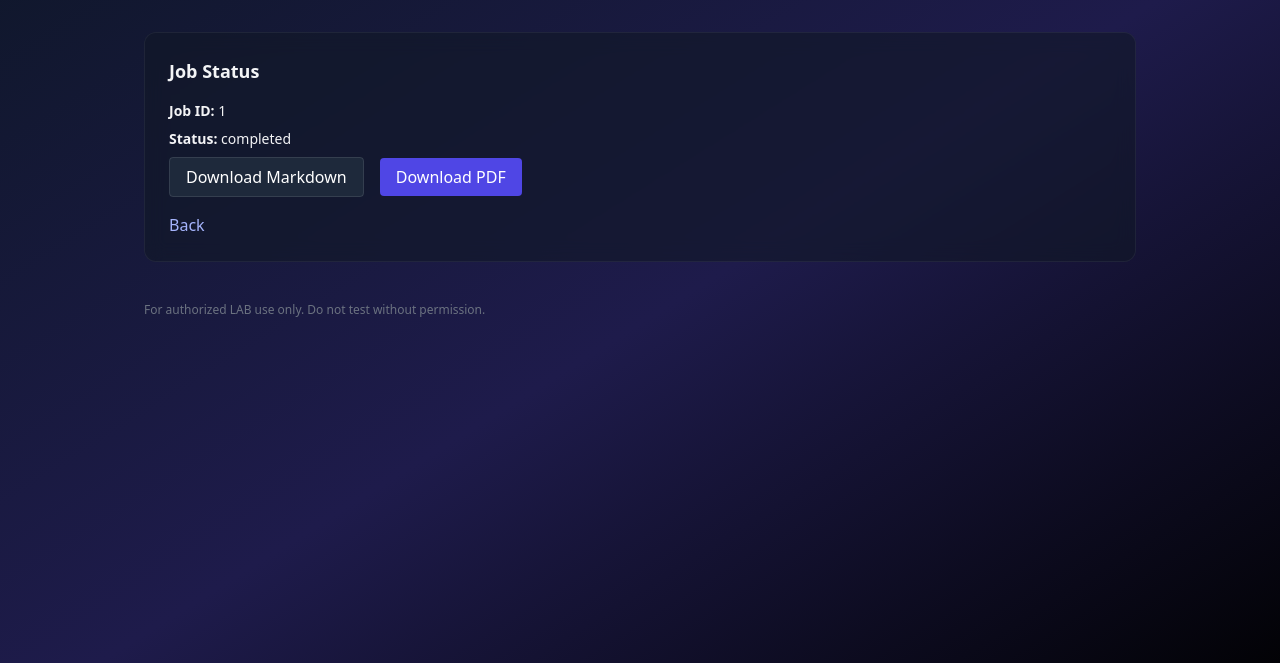
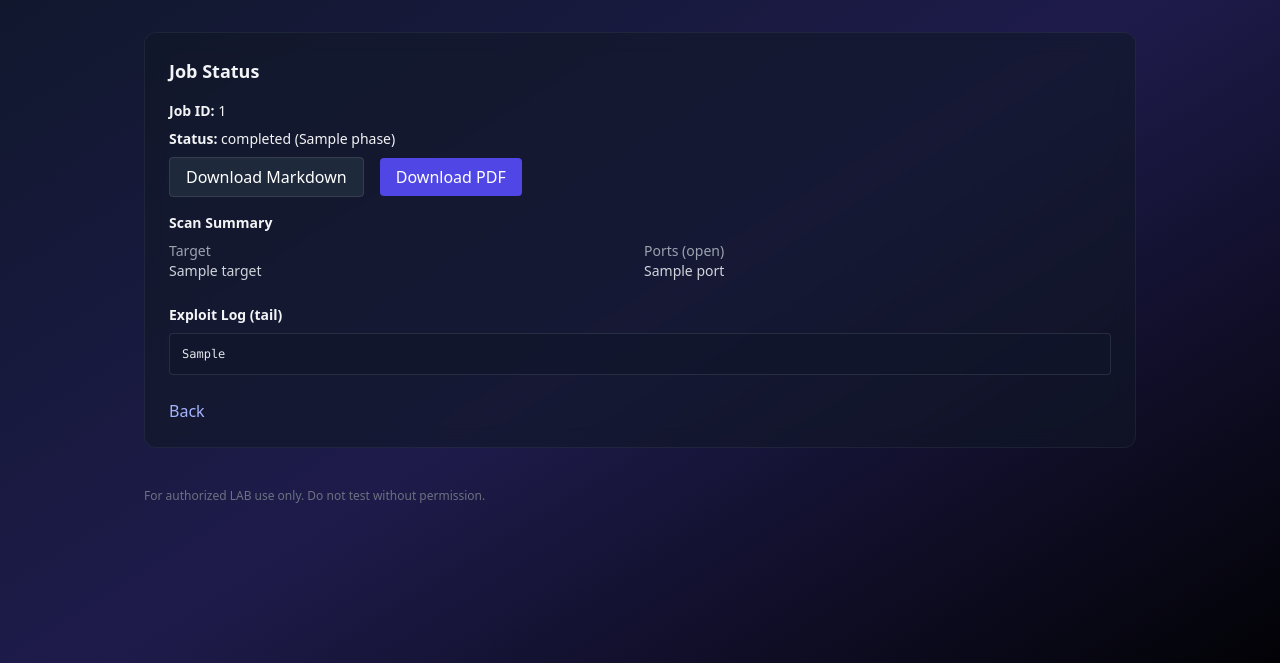
Before and after one commit to d01ki/BreachPilot, a Flask app: template templates/status.html in a window 1280 px wide. Shown: the part 76-739 px from the top of the page. Run offline with Flask 3, Linux system fonts and the light colour scheme; the template is opened without the code that fills it: most values are stand-ins (such as "Sample title", 1, 10 or a date in 2020); some libraries are stand-ins or nearby versions.

Commit message:
docs: add AGENTS.md progress; UI status shows phase, scan summary, exploit log tail; job phases tracked

```diff
--- a/app.py
+++ b/app.py
@@ -22,17 +22,40 @@ def run_job(job_id: str, target: str, use_authorize: bool):
         work_dir.mkdir(exist_ok=True)
         artifacts = {}
 
+        # Phase: Scan
+        jobs[job_id] = {"status": "running", "phase": "scan"}
         scan_json = run_scan(target, work_dir)
         artifacts["scan_json"] = str(scan_json)
+        try:
+            import json as _json
+            jobs[job_id]["scan"] = _json.loads(Path(scan_json).read_text())
+        except Exception:
+            jobs[job_id]["scan"] = {"target": target}
 
+        # Phase: PoC Retrieval
+        jobs[job_id]["phase"] = "poc"
         poc_info = fetch_poc(scan_json, work_dir)
         artifacts["poc"] = poc_info
+        jobs[job_id]["poc"] = poc_info
 
+        # Phase: Exploit
+        jobs[job_id]["phase"] = "exploit"
         exploit_log = run_exploit(target, poc_info, work_dir, authorize=use_authorize)
         artifacts["exploit_log"] = str(exploit_log)
+        try:
+            jobs[job_id]["exploit_log_tail"] = Path(exploit_log).read_text()[-800:]
+        except Exception:
+            jobs[job_id]["exploit_log_tail"] = ""
 
+        # Phase: Report
+        jobs[job_id]["phase"] = "report"
         report_md, report_pdf = generate_report(target, artifacts, work_dir)
-        jobs[job_id] = {"status": "completed", "report_md": str(report_md), "report_pdf": str(report_pdf), "artifacts": artifacts}
+        jobs[job_id].update({
+            "status": "completed",
+            "report_md": str(report_md),
+            "report_pdf": str(report_pdf),
+            "artifacts": artifacts
+        })
     except Exception as e:
         jobs[job_id] = {"status": "failed", "error": str(e)}
 
--- a/templates/status.html
+++ b/templates/status.html
@@ -4,7 +4,7 @@
 <section class="glass card rounded-xl p-6">
   <h2 class="text-lg font-semibold mb-4">Job Status</h2>
   <p class="mb-2 text-sm"><span class="font-semibold">Job ID:</span> {{ job_id }}</p>
-  <p class="mb-4 text-sm"><span class="font-semibold">Status:</span> {{ status }}</p>
+  <p class="mb-4 text-sm"><span class="font-semibold">Status:</span> {{ status }}{% if job and job.phase %} ({{ job.phase }}){% endif %}</p>
 
   {% if job and job.status == 'completed' %}
     <div class="space-x-3">
@@ -17,6 +17,38 @@
     <p class="text-sm text-gray-300">Running... refresh this page.</p>
   {% endif %}
 
+  {% if job and job.scan %}
+    <div class="mt-6">
+      <h3 class="text-sm font-semibold mb-2">Scan Summary</h3>
+      <div class="grid grid-cols-2 gap-2 text-sm text-gray-300">
+        <div>
+          <div class="text-gray-400">Target</div>
+          <div>{{ job.scan.target }}</div>
+        </div>
+        <div>
+          <div class="text-gray-400">Ports (open)</div>
+          <div>
+            {% set open_ports = [] %}
+            {% for p in job.scan.ports %}
+              {% if p.state == 'open' %}{% set _ = open_ports.append(p.port) %}{% endif %}
+            {% endfor %}
+            {{ open_ports|join(', ') if open_ports else 'none' }}
+          </div>
+        </div>
+      </div>
+      {% if job.scan.inferences and job.scan.inferences.possible_domain_controller %}
+        <div class="mt-2 text-xs text-indigo-300">Inference: Possible Domain Controller</div>
+      {% endif %}
+    </div>
+  {% endif %}
+
+  {% if job and job.exploit_log_tail %}
+    <div class="mt-6">
+      <h3 class="text-sm font-semibold mb-2">Exploit Log (tail)</h3>
+      <pre class="bg-slate-900/60 border border-white/10 p-3 rounded text-gray-200 text-xs overflow-auto max-h-56">{{ job.exploit_log_tail }}</pre>
+    </div>
+  {% endif %}
+
   <div class="mt-6">
     <a href="/" class="text-indigo-300 hover:text-indigo-200">Back</a>
   </div>
```
Also changed, not shown: AGENTS.md (added, +49 -0 lines).
